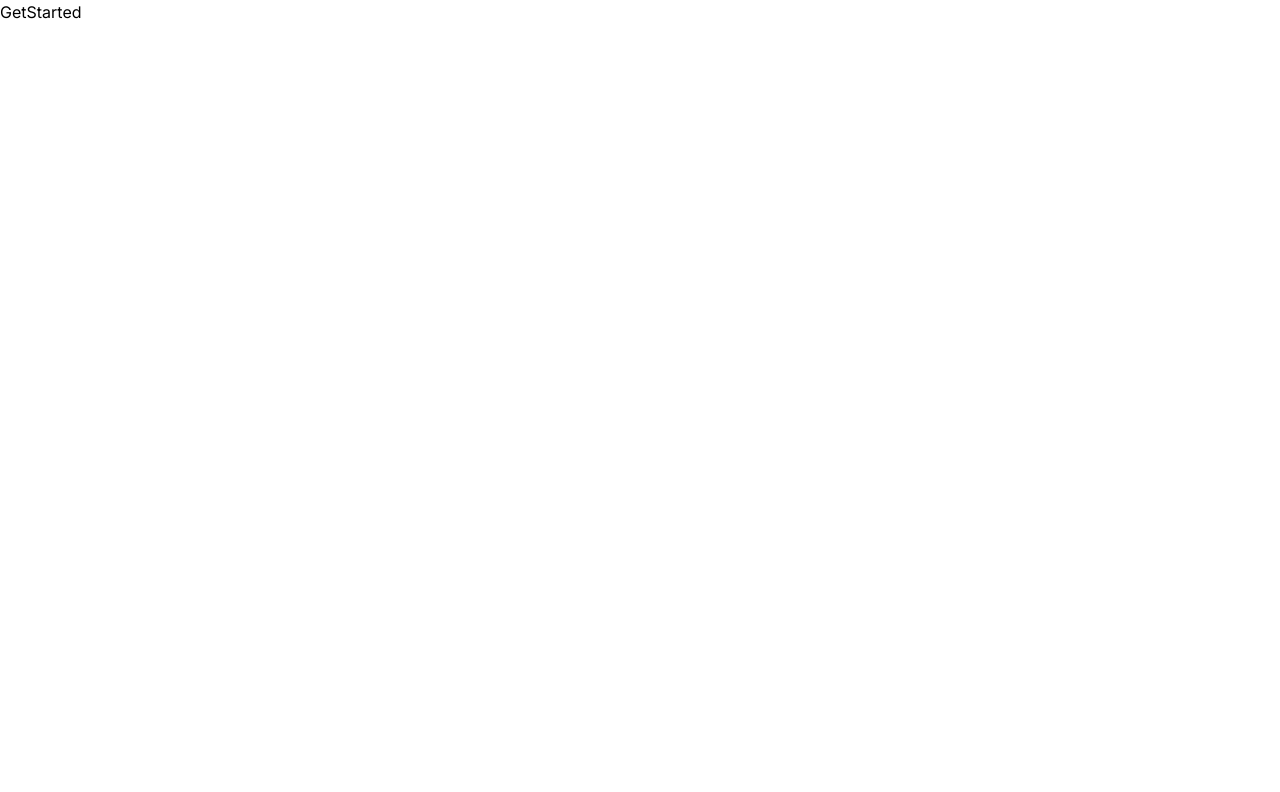
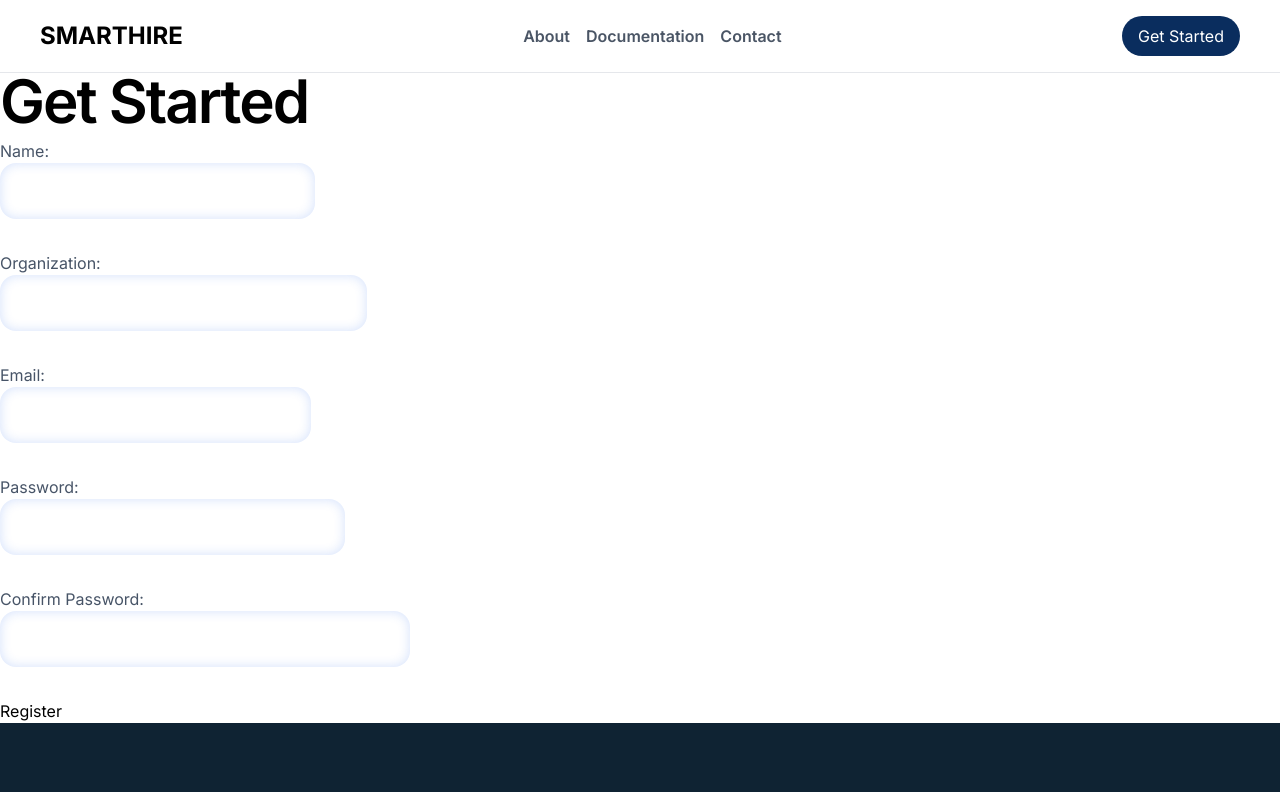
Before and after one commit to vishnuprasad2004/smart-hire-frontend, a Next.js app: page /get-started in a window 1280 px wide. Shown: the top 792 px of the page. Built offline with nearby package versions, Linux system fonts and the light colour scheme; a web font is replaced by a local one.

Commit message:
home page

```diff
--- a/src/Components/NavBar.tsx
+++ b/src/Components/NavBar.tsx
@@ -4,7 +4,7 @@ import Link from "next/link"
 
 const Navbar = () => {
     return (
-        <nav className="navbar border-b border-gray-200">
+        <nav className="navbar border-b border-gray-200 z-50">
             <Link href="/"><p className="text-2xl font-bold">SMARTHIRE</p></Link>
             <div className="flex flex-row gap-4">
                 <Link href="/about" className="text-gray-600 font-semibold hover:text-gray-900">About</Link>
--- /dev/null
+++ b/src/Components/layout/Page.tsx
@@ -0,0 +1,22 @@
+import React, { ReactNode } from 'react'
+import Navbar from '../NavBar'
+import Footer from '../Footer'
+
+
+interface PageProps {
+  children: ReactNode;
+}
+
+const Page: React.FC<PageProps> = ({ children }) => {
+  return (
+    <>
+      <Navbar/>
+      <div className='w-full pt-16'>
+        {children}
+      </div>
+      <Footer/>
+    </>
+  )
+}
+
+export default Page
--- a/src/app/get-started/page.tsx
+++ b/src/app/get-started/page.tsx
@@ -1,8 +1,40 @@
+import Footer from '@/Components/Footer'
+import Page from '@/Components/layout/Page'
+import Navbar from '@/Components/NavBar'
 import React from 'react'
 
 function GetStarted() {
   return (
-    <div>GetStarted</div>
+    <>
+      <Page>
+        <div>
+          <h1>Get Started</h1>
+          <form>
+            <div>
+          <label htmlFor="name">Name:</label>
+          <input type="text" id="name" name="name" required />
+            </div>
+            <div>
+          <label htmlFor="organization">Organization:</label>
+          <input type="text" id="organization" name="organization" required />
+            </div>
+            <div>
+          <label htmlFor="email">Email:</label>
+          <input type="email" id="email" name="email" required />
+            </div>
+            <div>
+          <label htmlFor="password">Password:</label>
+          <input type="password" id="password" name="password" required />
+            </div>
+            <div>
+          <label htmlFor="confirmPassword">Confirm Password:</label>
+          <input type="password" id="confirmPassword" name="confirmPassword" required />
+            </div>
+            <button type="submit">Register</button>
+          </form>
+        </div>
+      </Page>
+    </>
   )
 }
 
--- a/src/app/globals.css
+++ b/src/app/globals.css
@@ -129,7 +129,8 @@ form {
 }
 
 @utility primary-gradient {
-  background: linear-gradient(to bottom, #8e98ff, #606beb);
+  /* background: linear-gradient(to bottom, #8e98ff, #606beb); */
+  background-color: #0a2d5e;
   box-shadow: 0px 74px 21px 0px #6678ef00;
 }
 
```
